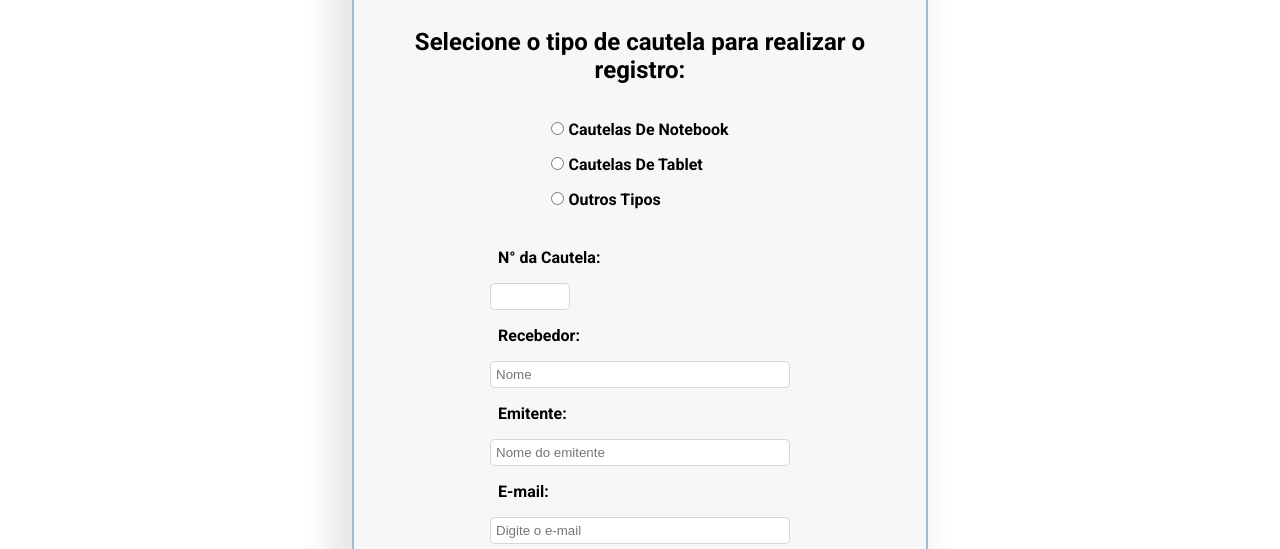
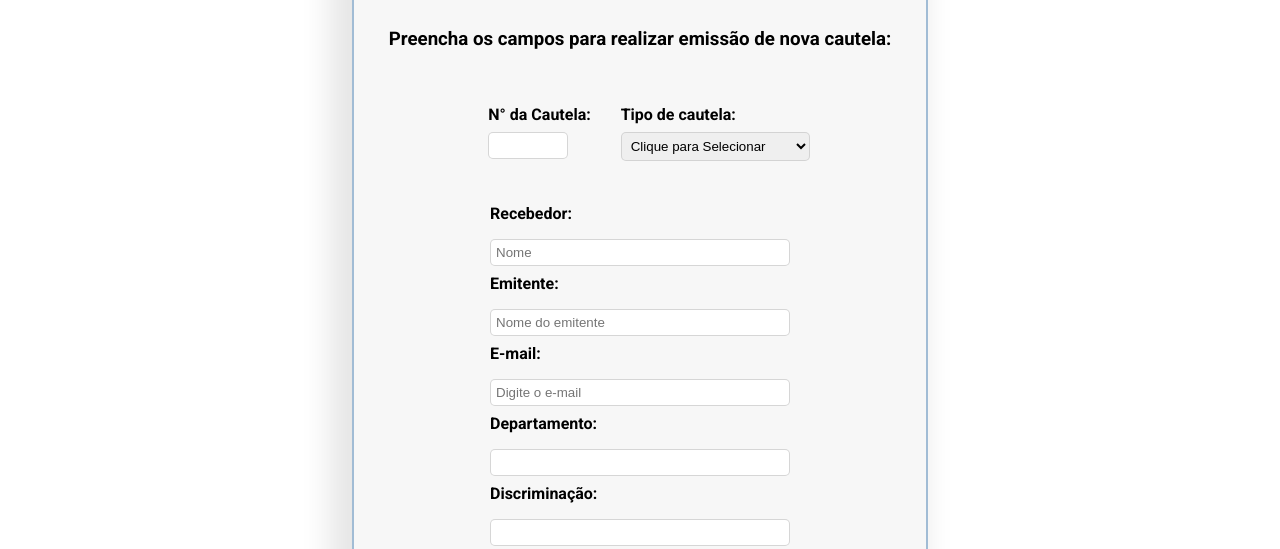
Before and after one commit to Dinizx1/Cautelassemin, a plain HTML site: page index.html in a window 1280 px wide. Shown: the part 241-790 px from the top of the page. Drawn offline with Linux system fonts and the light colour scheme.

Commit message:
2 milhão de commit

```diff
--- a/Cauteladenotebook.css
+++ b/Cauteladenotebook.css
@@ -99,26 +99,24 @@ nav ul li a:hover {
 
 
 .cabecalho {
-    text-align: center;
-    padding: 2px;
-    text-transform: capitalize;
-    font-weight: bolder;
-    display: flex;
-    flex-direction: column;
-    margin-bottom: 15px;
+    padding: 20px;
     outline: none;
-
-
-
+    padding-right: 2px;
 
 }
 
 .cabecalho,
 label {
-    padding: 8px;
-    align-items: flex-start;
-    outline: none;
+    display: flex;
+    flex-direction: column;
+    margin-bottom: 8px;
 
+    font-weight: bold;
+}
+
+select:hover {
+    background-color: rgb(247, 247, 247);
+    border: 1px sold #CCCC;
 }
 
 .labels {
@@ -158,6 +156,20 @@ textarea {
     outline: none;
     border-radius: 5px;
 }
+
+.cautela {
+    display: flex;
+    flex-direction: row;
+
+}
+
+.cautela1,
+.cautela2 {
+    display: flex;
+    flex-direction: column;
+    padding: 15px;
+}
+
 
 textarea:hover {
     background-color: rgb(247, 247, 247);
--- a/index.html
+++ b/index.html
@@ -3,8 +3,8 @@
 
 <head>
     <meta charset="UTF-8">
-    <meta http-equiv="X-UA-Compatible" content="ie=edge">
     <meta name="viewport" content="width=device-width, initial-scale=1.0">
+    <meta http-equiv="X-UA-Compatible" content="IE=edge">
 
     <link rel="preconnect" href="https://fonts.googleapis.com">
     <link rel="preconnect" href="https://fonts.gstatic.com" crossorigin>
@@ -48,25 +48,34 @@
 
     <div class="Org">
         <h1 id="texto">Registrar Nova Cautela</h1>
-        <h2 id="subtexto">Selecione o tipo de cautela para realizar o registro: </h2>
+        <h3 id="subtexto">Preencha os campos para realizar emissão de nova cautela:  </h3>
 
-        <div class="cabecalho"> <!-- Campos de select (radios) -->
-            <label class="custom-radio">
-                <input type="radio" name="Cautela">
-                <span class="checkmark"></span> Cautelas de Notebook </label>
+        <div class="cabecalho">
+            <div class="cautela">
 
-            <label class="custom-radio">
-                <input type="radio" name="Cautela">
-                <span class="checkmark"></span> Cautelas de Tablet </label>
+                <div class="cautela1">
+                    <label for="Cautelas">N° da Cautela:</label>
+                    <input type="number" name="numero" id="cautelacontador">
+                </div>
+                <div class="cautela2">
 
-            <label class="custom-radio">
-                <input type="radio" name="Cautela">
-                <span class="checkmark"></span> Outros Tipos </label>
+                    <label>Tipo de cautela:</label>
+                    <select name="selectca" id="selectca">
+                        <option value="cargo">Clique para Selecionar</option>
+                        <option value="">Cautela para Tablets</option>
+                        <option value="">Cautela para Notebook</option>
+                        <option value="">Cautela para Desktop</option>
+                        <option value="">Cautela para Celular</option>
+                        <option value="">Cautela para Chip</option>
+                        <option value="">Cautela para Roteador</option>
+                        <option value="">Cautela para Estabilizador</option>
+                    </select>
+                </div>
+            </div>
+
         </div>
         <section class="labels"> <!-- Campos de digitação e preenchimento -->
 
-            <label for="Cautelas">N° da Cautela:</label>
-            <input type="number" name="numero" id="cautelacontador">
 
             <label for="recebedor">Recebedor:</label>
             <input type="text" name="nome" id="recebedor" placeholder="Nome">
```
